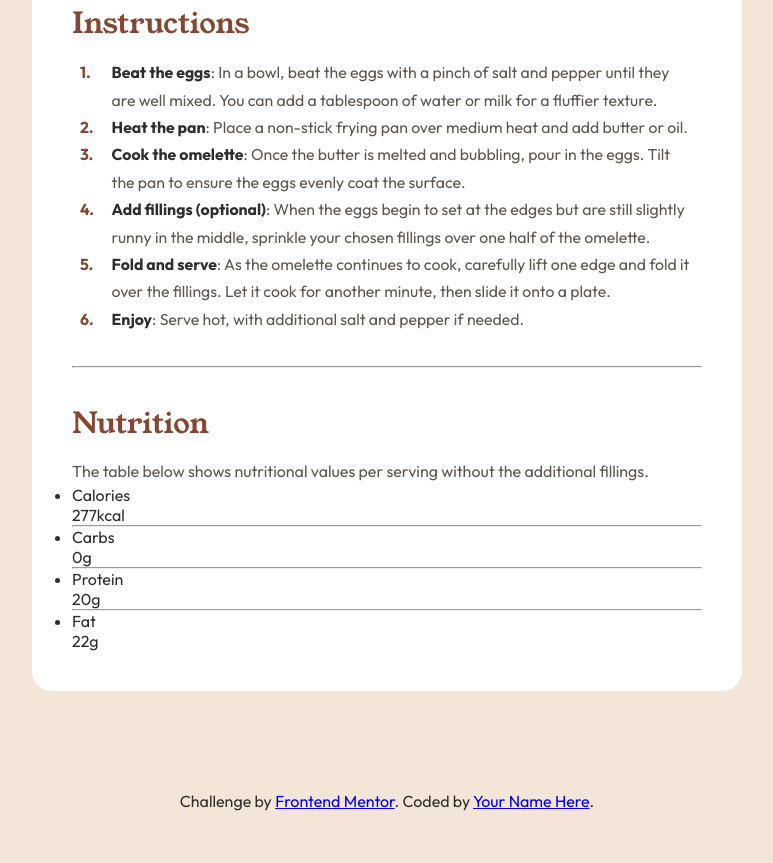
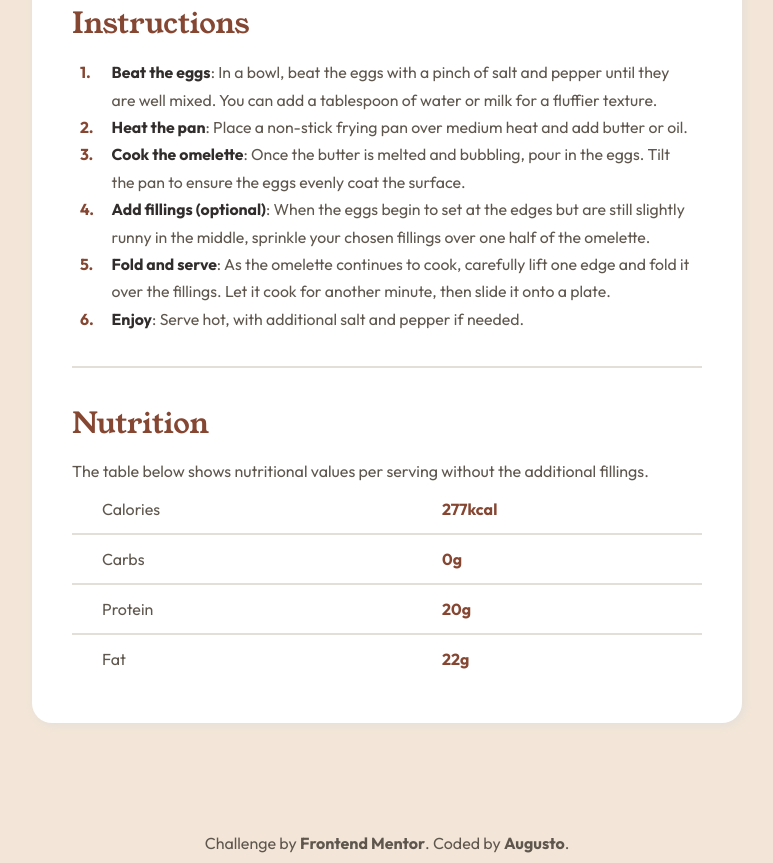
Before and after one commit to weslei573/recipe-page, a plain HTML site: page index.html in a window 1280 px wide. Shown: the part 1094-1957 px from the top of the page, without its empty margins (253-1026 px from the left). Before the commit the page ends 1905 px from the top, so only its background shows below. Drawn offline with Linux system fonts and the light colour scheme.

Commit message:
atualização de css seção 04

```diff
--- a/assets/css/style.css
+++ b/assets/css/style.css
@@ -20,7 +20,7 @@
 
 body {
     background: var(--Neutral03);
-    color: var(--Neutral06);
+    color: var(--Neutral05);
     font-family: "Outfit";
     font-weight: 400;
     max-width: 1440px;
@@ -39,6 +39,7 @@ body {
     padding: 40px;
     border-radius: 20px;
     gap: 35px;
+    box-shadow: 2px 2px 10px 0px var(--Neutral04);
 }
 
 .container .cabecalho {
@@ -64,6 +65,7 @@ body {
     font-weight: 400;
     font-size: 2.4em;
     color: var(--Neutral06);
+    text-shadow: 1px 1px 0px var(--Neutral04);
 }
 
 p {
@@ -123,6 +125,11 @@ h2 {
     padding-bottom: 15px;
 }
 
+hr{
+    border: 0px;
+    border-top: 2px solid var(--Neutral04);
+}
+
 .secao02 .sub01,
 .sub02 {
     line-height: 1.8em;
@@ -162,3 +169,40 @@ h2 {
     counter-increment: li;
     position: absolute;
 }
+
+.lista-nutri{
+    list-style: none;
+}
+
+.lista-nutri li{
+    padding: 14px;
+    display: flex;
+    justify-content:left;
+    gap: 20px;
+}
+
+.lista-nutri .desc{
+    font-family: "Outfit";
+    font-weight: 400;
+    color: var(--Neutral05);
+    width: 40vh;
+    margin-left: 1em;
+}
+
+.lista-nutri .val{
+    font-family: "Outfit";
+    font-weight: 700;
+    color: var(--Primary01);
+}
+
+footer{
+    color: var(--Neutral05);
+    text-align: center;
+    padding: 10px;
+}
+
+footer a{
+    text-decoration: none;
+    color: var(--Neutral05);
+    font-weight: 700;
+}
--- a/index.html
+++ b/index.html
@@ -54,19 +54,23 @@
       <h2>Instructions</h2>
       <ol class="sub02">
         <li>
-            <span>Beat the eggs</span>: In a bowl, beat the eggs with a pinch of salt and pepper until they are well mixed. You can add a tablespoon of water or milk for a fluffier texture.
+          <span>Beat the eggs</span>: In a bowl, beat the eggs with a pinch of salt and pepper until they are well
+          mixed. You can add a tablespoon of water or milk for a fluffier texture.
         </li>
         <li>
           <span>Heat the pan</span>: Place a non-stick frying pan over medium heat and add butter or oil.
         </li>
         <li>
-          <span>Cook the omelette</span>: Once the butter is melted and bubbling, pour in the eggs. Tilt the pan to ensure the eggs evenly coat the surface.
+          <span>Cook the omelette</span>: Once the butter is melted and bubbling, pour in the eggs. Tilt the pan to
+          ensure the eggs evenly coat the surface.
         </li>
         <li>
-          <span>Add fillings (optional)</span>: When the eggs begin to set at the edges but are still slightly runny in the middle, sprinkle your chosen fillings over one half of the omelette.
+          <span>Add fillings (optional)</span>: When the eggs begin to set at the edges but are still slightly runny in
+          the middle, sprinkle your chosen fillings over one half of the omelette.
         </li>
         <li>
-          <span>Fold and serve</span>: As the omelette continues to cook, carefully lift one edge and fold it over the fillings. Let it cook for another minute, then slide it onto a plate.
+          <span>Fold and serve</span>: As the omelette continues to cook, carefully lift one edge and fold it over the
+          fillings. Let it cook for another minute, then slide it onto a plate.
         </li>
         <li>
           <span>Enjoy</span>: Serve hot, with additional salt and pepper if needed.
@@ -80,30 +84,30 @@
       <p>The table below shows nutritional values per serving without the additional fillings.</p>
       <ul class="lista-nutri">
         <li>
-          <div>Calories</div>
+          <div class="desc">Calories</div>
           <div class="val">277kcal</div>
         </li>
         <hr>
         <li>
-          <div>Carbs</div>
+          <div class="desc">Carbs</div>
           <div class="val">0g</div>
         </li>
         <hr>
         <li>
-          <div>Protein</div>
+          <div class="desc">Protein</div>
           <div class="val">20g</div>
         </li>
         <hr>
         <li>
-          <div>Fat</div>
+          <div class="desc">Fat</div>
           <div class="val">22g</div>
         </li>
       </ul>
     </section>
   </main>
-  <footer class="attribution">
+  <footer>
     Challenge by <a href="https://www.frontendmentor.io?ref=challenge" target="_blank">Frontend Mentor</a>.
-    Coded by <a href="#">Your Name Here</a>.
+    Coded by <a href="https://github.com/weslei573" target="_blank">Augusto</a>.
   </footer>
 </body>
 
```
